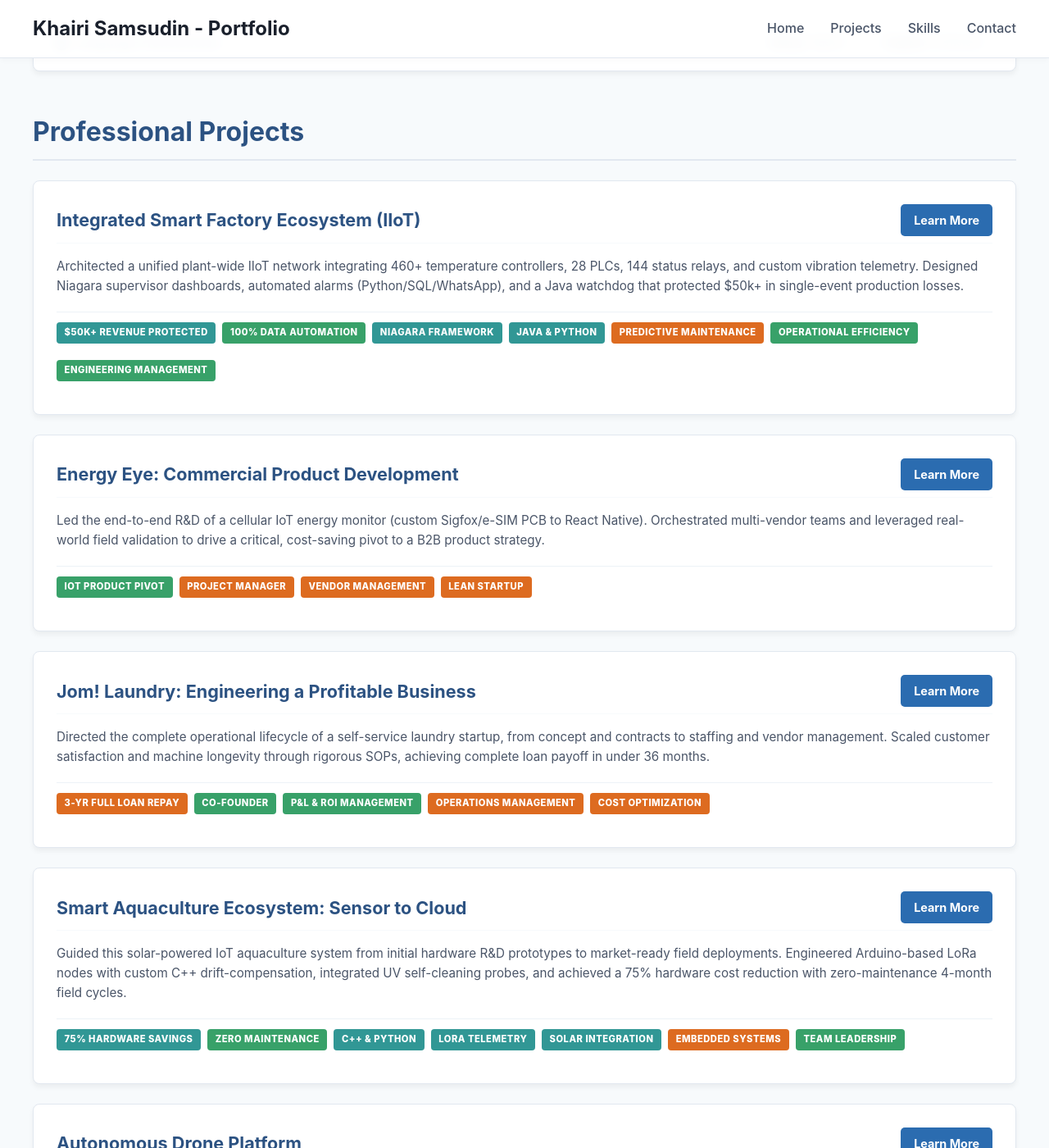
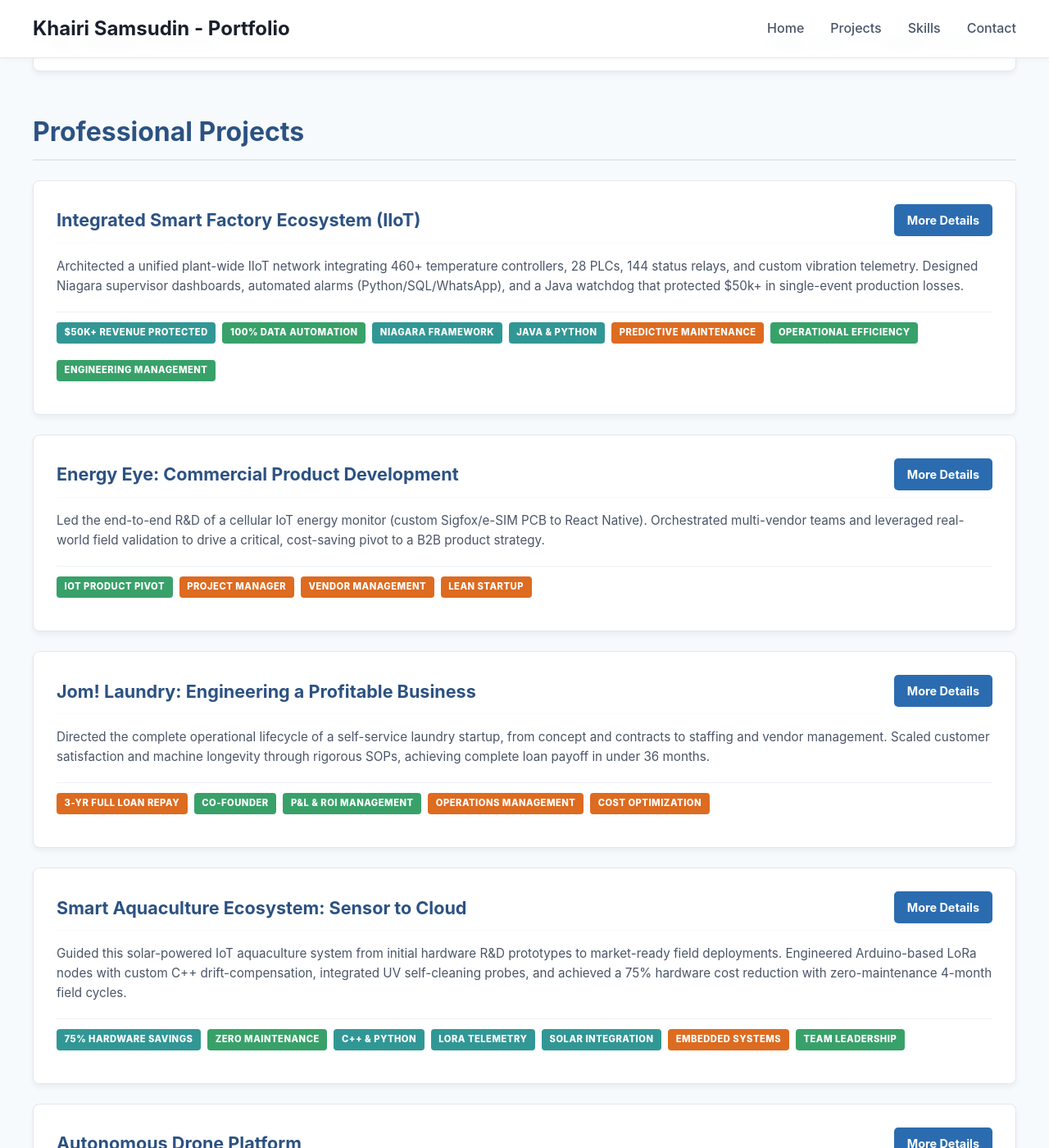
Before and after one commit to xion-xion/xion-xion.github.io, a Jekyll site: the page built from index.html, in a window 1280 px wide and 1400 px high, scrolled down 2265 px. Shown: the whole window at 82% size. Built offline with Jekyll 4.4.1, drawn with Linux system fonts in a browser that asks for light colours; some of the changed text lies outside the part shown.

Commit message:
refactor(home): change cta button labels to more details

```diff
--- a/index.html
+++ b/index.html
@@ -223,7 +223,7 @@ og_image: "/assets/images/smart-factory/iiot-architecture.png"
         <div class="project-card">
             <div class="project-card-header">
                 <h3>Integrated Smart Factory Ecosystem (IIoT)</h3>
-                <a href="projects/project-smart-factory.html" class="button">Learn More</a>
+                <a href="projects/project-smart-factory.html" class="button">More Details</a>
             </div>
             <div class="project-card-body">
                 <p>Architected a unified plant-wide IIoT network integrating 460+ temperature controllers, 28 PLCs, 144 status relays, and custom vibration telemetry. Designed Niagara supervisor dashboards, automated alarms (Python/SQL/WhatsApp), and a Java watchdog that protected $50k+ in single-event production losses.</p>
@@ -243,7 +243,7 @@ og_image: "/assets/images/smart-factory/iiot-architecture.png"
         <div class="project-card">
             <div class="project-card-header">
                 <h3>Energy Eye: Commercial Product Development</h3>
-                <a href="projects/project-energy-eye.html" class="button">Learn More</a>
+                <a href="projects/project-energy-eye.html" class="button">More Details</a>
             </div>
             <div class="project-card-body">
                 <p>Led the end-to-end R&D of a cellular IoT energy monitor (custom Sigfox/e-SIM PCB to React Native). Orchestrated multi-vendor teams and leveraged real-world field validation to drive a critical, cost-saving pivot to a B2B product strategy.</p>
@@ -260,7 +260,7 @@ og_image: "/assets/images/smart-factory/iiot-architecture.png"
         <div class="project-card">
             <div class="project-card-header">
                 <h3>Jom! Laundry: Engineering a Profitable Business</h3>
-                <a href="projects/project-laundry.html" class="button">Learn More</a>
+                <a href="projects/project-laundry.html" class="button">More Details</a>
             </div>
             <div class="project-card-body">
                 <p>Directed the complete operational lifecycle of a self-service laundry startup, from concept and contracts to staffing and vendor management. Scaled customer satisfaction and machine longevity through rigorous SOPs, achieving complete loan payoff in under 36 months.</p>
@@ -278,7 +278,7 @@ og_image: "/assets/images/smart-factory/iiot-architecture.png"
         <div class="project-card">
             <div class="project-card-header">
                 <h3>Smart Aquaculture Ecosystem: Sensor to Cloud</h3>
-                <a href="projects/project-aquaculture.html" class="button">Learn More</a>
+                <a href="projects/project-aquaculture.html" class="button">More Details</a>
             </div>
             <div class="project-card-body">
                 <p>Guided this solar-powered IoT aquaculture system from initial hardware R&D prototypes to market-ready field deployments. Engineered Arduino-based LoRa nodes with custom C++ drift-compensation, integrated UV self-cleaning probes, and achieved a 75% hardware cost reduction with zero-maintenance 4-month field cycles.</p>
@@ -298,7 +298,7 @@ og_image: "/assets/images/smart-factory/iiot-architecture.png"
         <div class="project-card">
             <div class="project-card-header">
                 <h3>Autonomous Drone Platform</h3>
-                <a href="projects/project-drone.html" class="button">Learn More</a>
+                <a href="projects/project-drone.html" class="button">More Details</a>
             </div>
             <div class="project-card-body">
                 <p>Co-developed an autonomous plantation scanning platform using Pixhawk/ArduPilot and custom Lithium-ion batteries to achieve 45-minute flight times. Designed custom multispectral camera casings (3 RGB + 1 NoIR cameras) and a solar automated landing pad with contact charging.</p>
@@ -321,7 +321,7 @@ og_image: "/assets/images/smart-factory/iiot-architecture.png"
         <div class="project-card">
             <div class="project-card-header">
                 <h3>Bursa Ops: Financial Data Automation</h3>
-                <a href="projects/project-bursa-ops.html" class="button">Learn More</a>
+                <a href="projects/project-bursa-ops.html" class="button">More Details</a>
             </div>
             <div class="project-card-body">
                 <p>A robust Python automation tool to streamline the extraction of financial annual reports from Bursa Malaysia, solving manual data collection issues with an intelligent scraping pipeline.</p>
```
